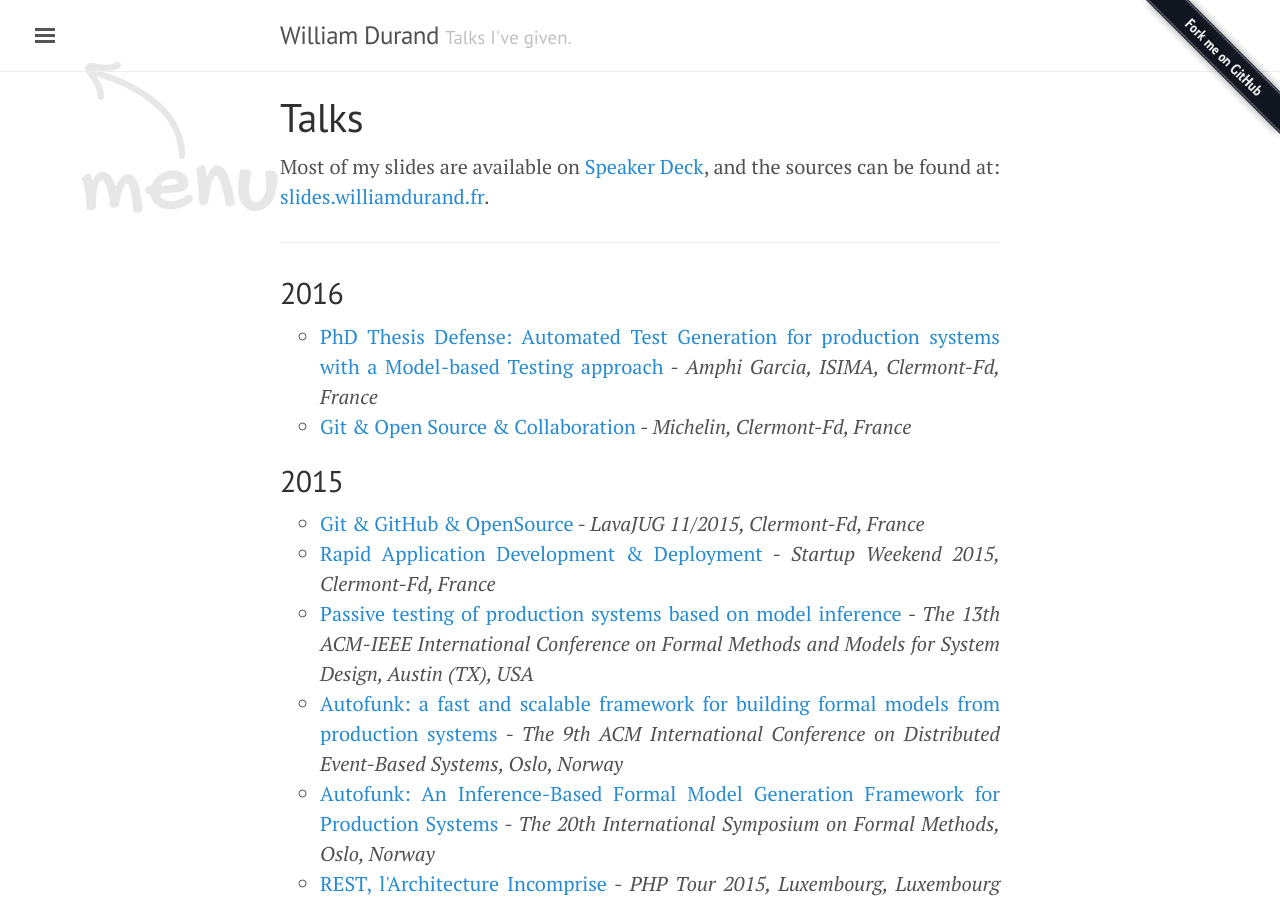
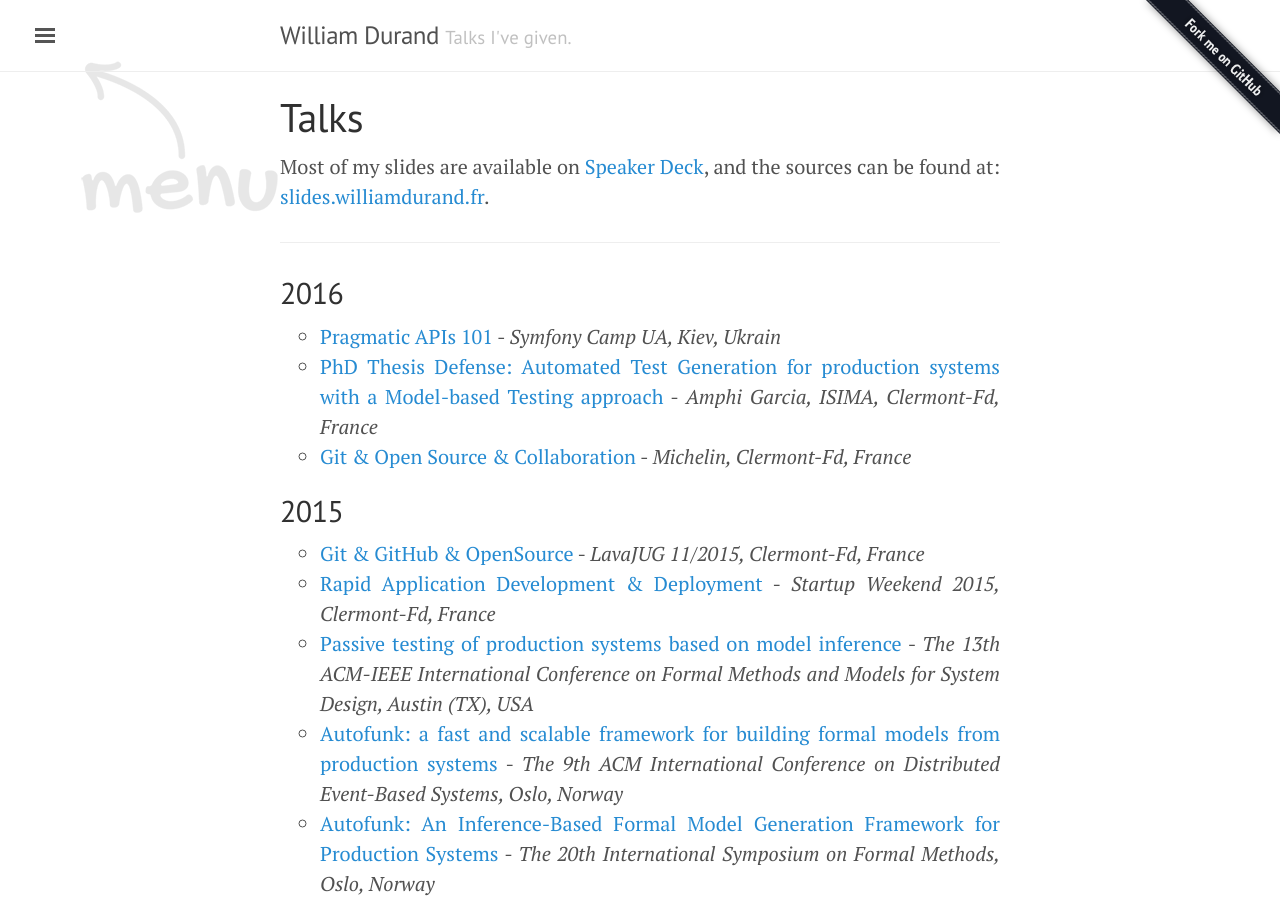
Before and after one commit to willdurand/willdurand.github.io, a Jekyll site: the page built from talks.md, in a window 1280 px wide and 900 px high. Built offline with Jekyll 4.4.1, drawn with Linux system fonts in a browser that asks for light colours; nearby versions of some CDN libraries.

Commit message:
Add talk

```diff
--- a/_data/talks.yml
+++ b/_data/talks.yml
@@ -1,6 +1,10 @@
 -
   year: 2016
   talks:
+    - title: "Pragmatic APIs 101"
+      date: "2016-10-29"
+      at: "Symfony Camp UA, Kiev, Ukrain"
+      slides_url: https://speakerdeck.com/willdurand/pragmatic-apis-101-symfony-camp-ua
     -
       title: "PhD Thesis Defense: Automated Test Generation for production systems with a Model-based Testing approach"
       date: "2016-05-04"
```
